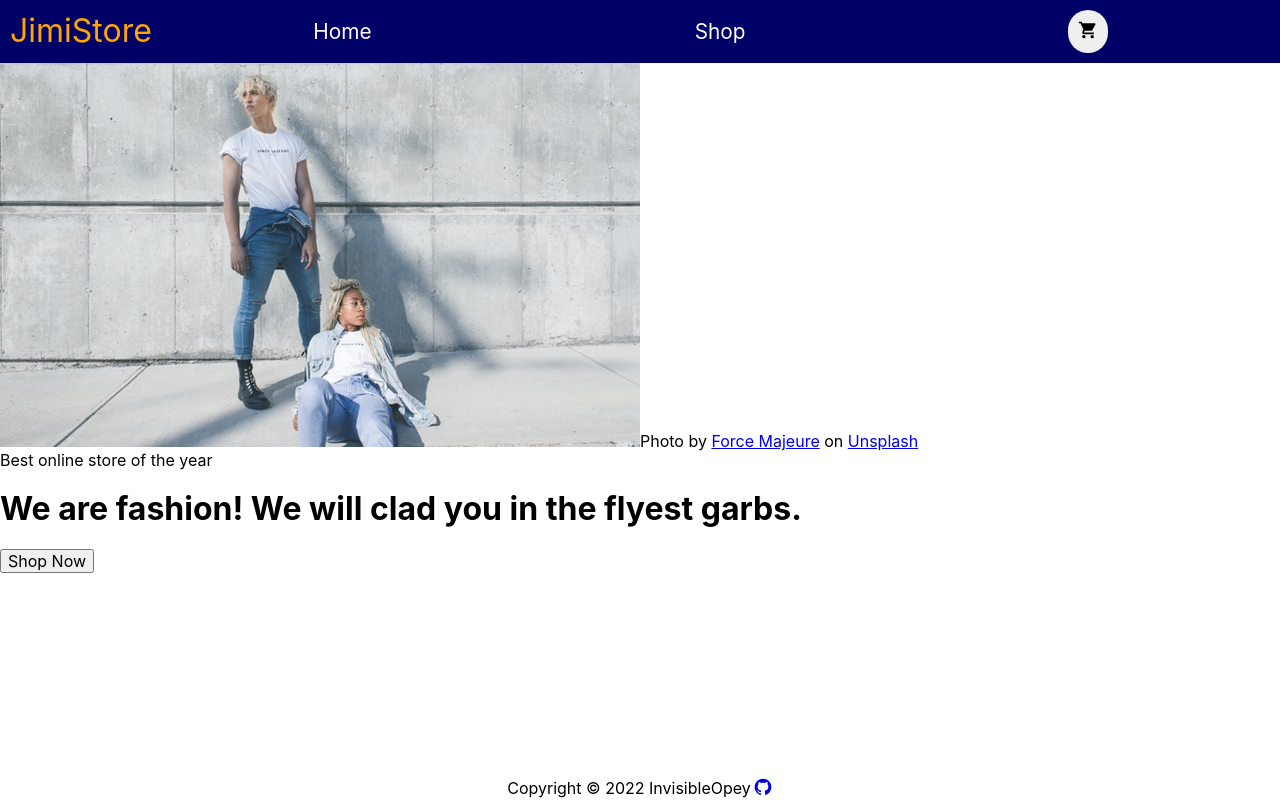
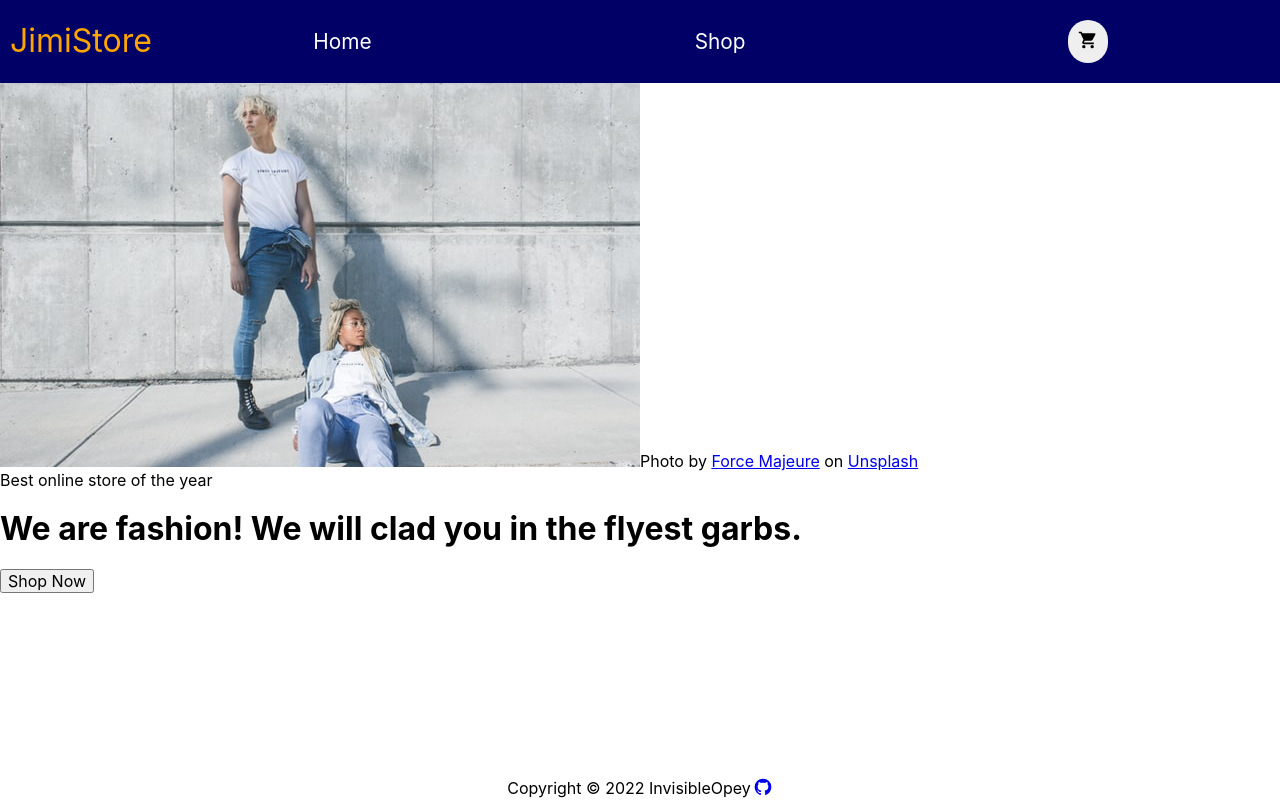
Before and after one commit to invisibleopey/shopping-cart, a React (Create React App) app: page / in a window 1280 px wide. Built offline with nearby package versions, Linux system fonts and the light colour scheme.

Commit message:
Adjust the padding of header

```diff
--- a/src/style/_header.scss
+++ b/src/style/_header.scss
@@ -4,7 +4,7 @@
   display: flex;
   flex-direction: column;
   background: $primary-color;
-  padding: 10px;
+  padding: 20px 10px;
   span {
     font-size: 2rem;
     align-self: center;
```
